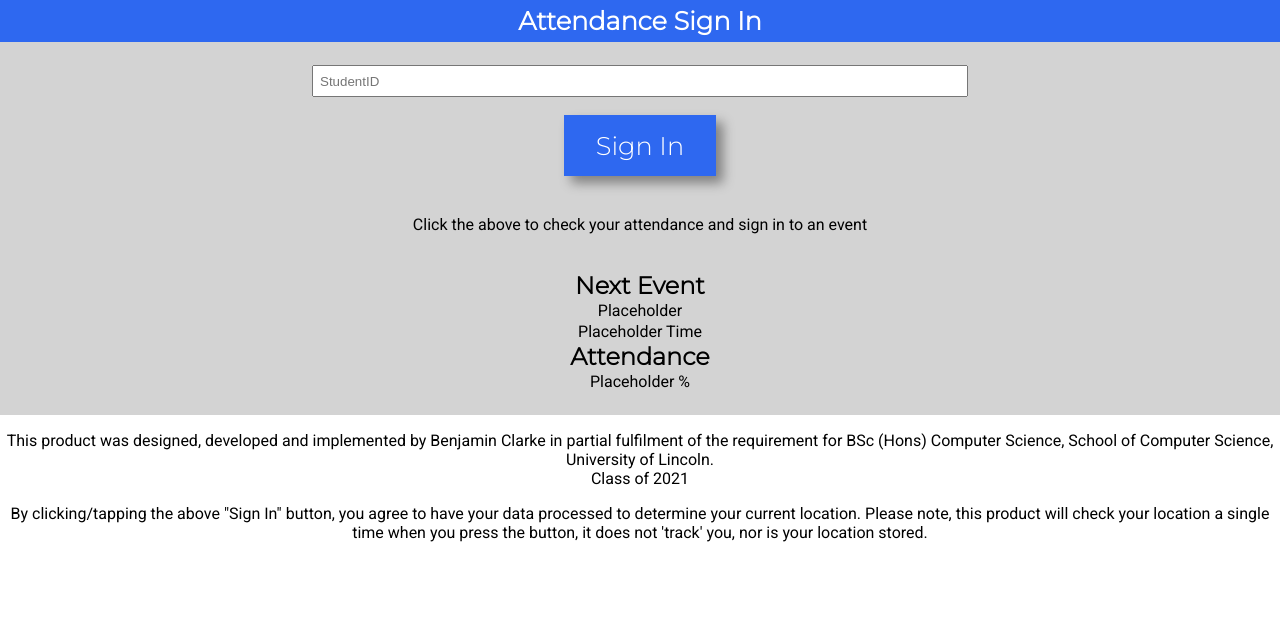
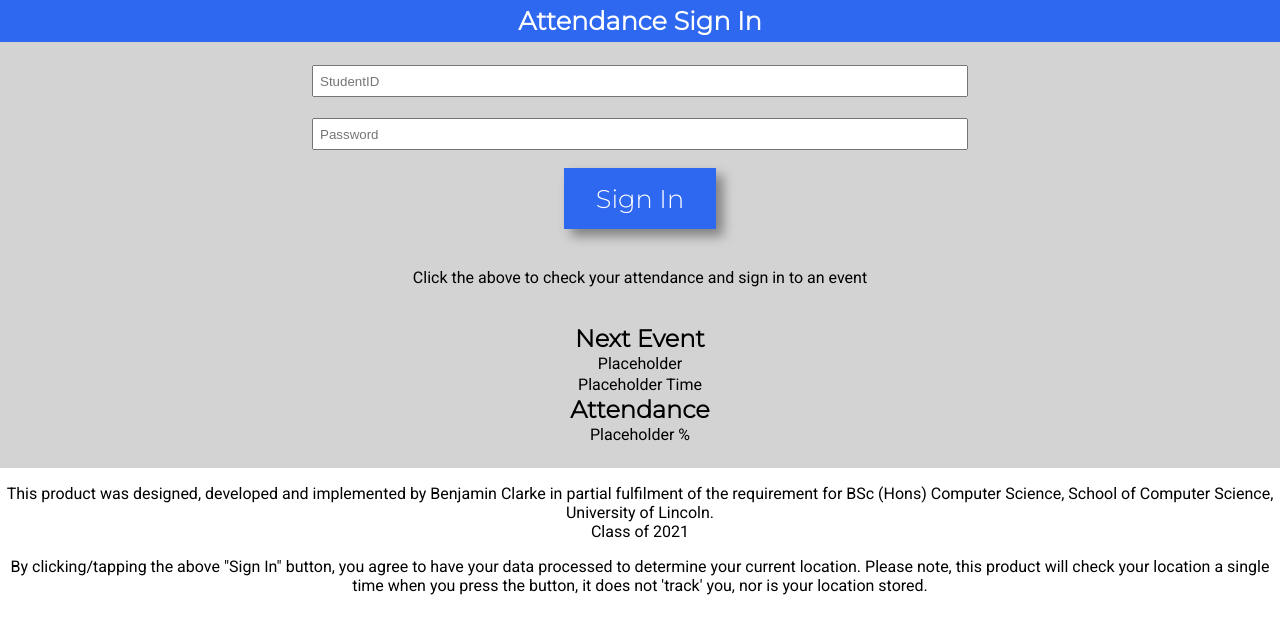
Before and after one commit to benlincoln/Dissertation-Attendance-Automation, a plain HTML site: page WebApp/index.html in a window 1280 px wide. Drawn offline with Linux system fonts and the light colour scheme.

Commit message:
Add password box

```diff
--- a/WebApp/index.html
+++ b/WebApp/index.html
@@ -13,7 +13,8 @@
     </section>
     <div id = "mainBody">
         <section id="buttonContainer">
-            <input type="text" id="studentNo" name="studentNo" placeholder="StudentID"><br><br>
+            <input type="text" id="studentNo" class = "textInput" name="studentNo" placeholder="StudentID"><br><br>
+            <input type="password" id="pass" class = "textInput" name="pass" placeholder="Password"><br><br>
             <button class="button">Sign In</button>
             <p id="status">Click the above to check your attendance and sign in to an event</p>
         </section>
--- a/WebApp/styles.css
+++ b/WebApp/styles.css
@@ -28,7 +28,7 @@ body{
  	list-style: none;
 }
 
-#studentNo{
+.textInput{
     width: 50%;
     padding: 0.5vw;
     margin: 8px;
```
